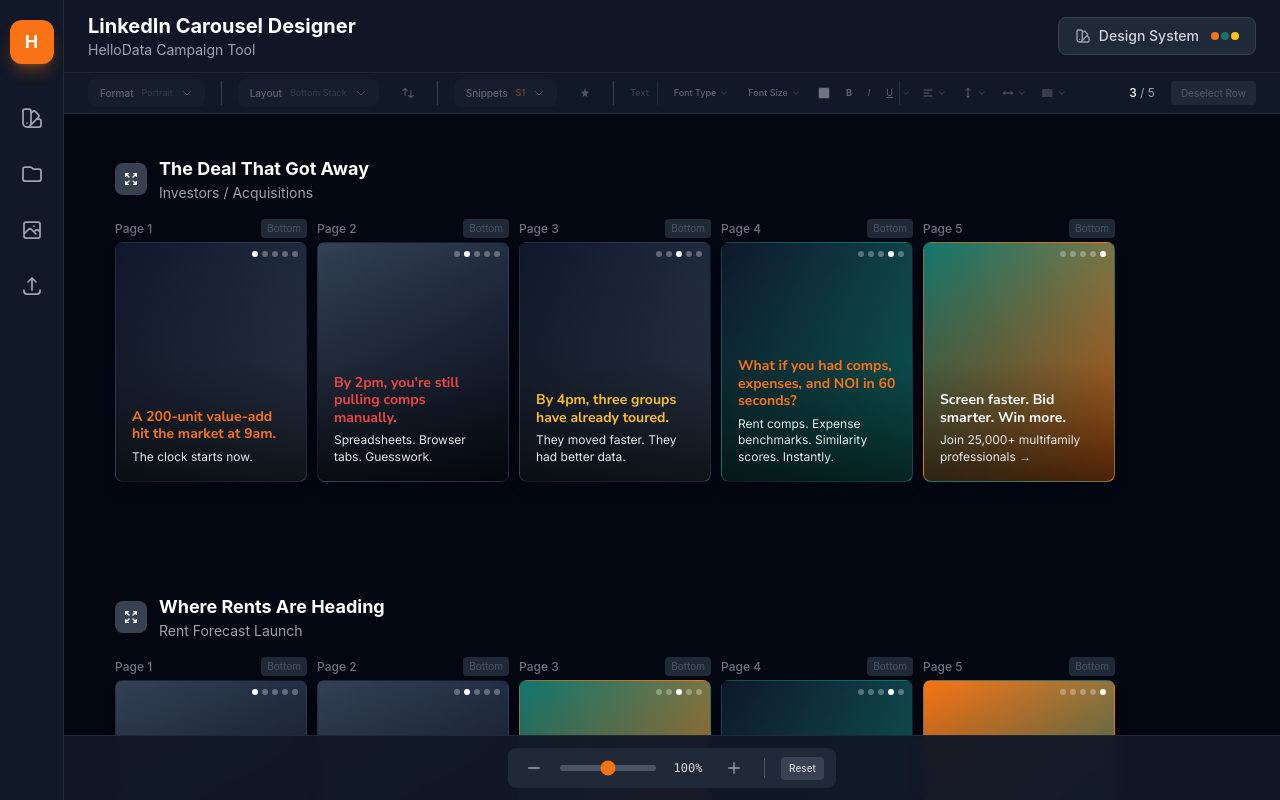
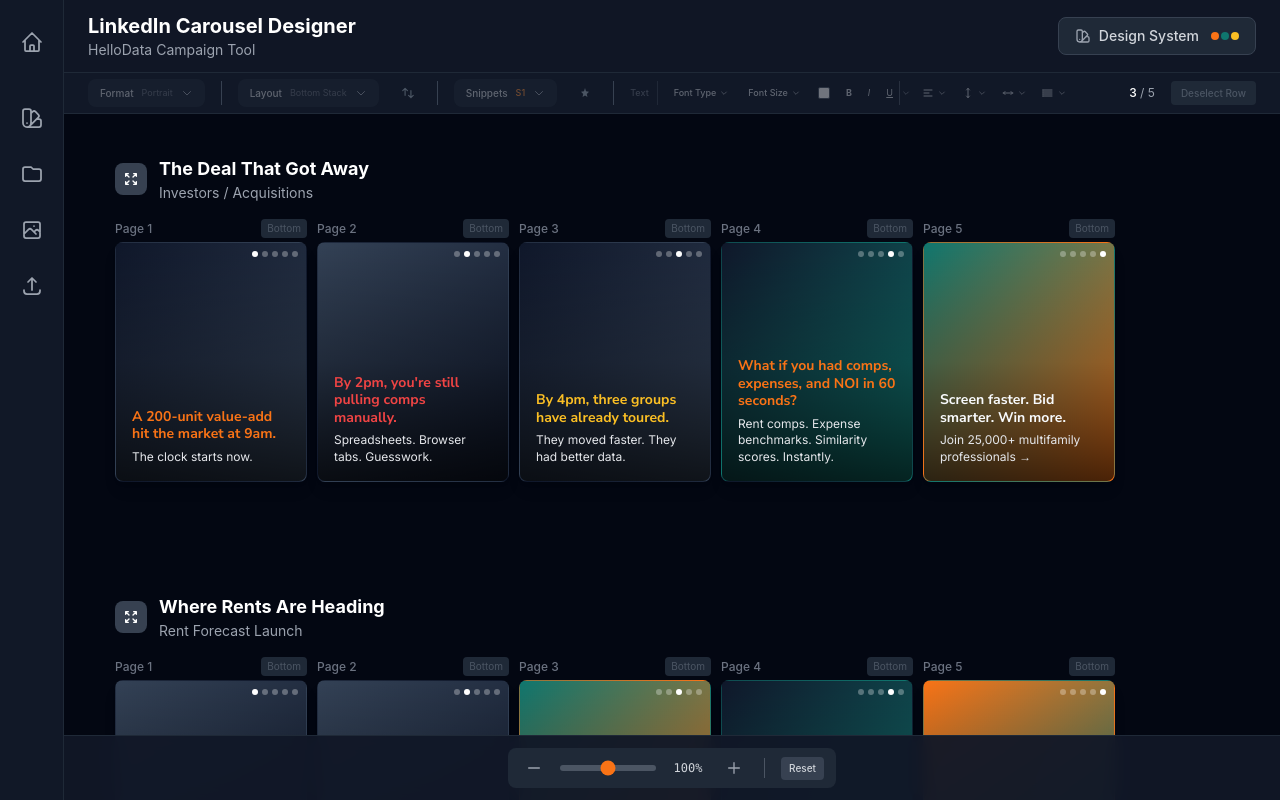
Before and after one commit to goov373/image-builder-HD, a React (Vite) app: page / in a window 1280 px wide. Shown: the top 800 px of the page. Built offline with nearby package versions, Linux system fonts and the light colour scheme.

Commit message:
Change home button to simple home icon without orange fill

```diff
--- a/src/CarouselDesignTool.jsx
+++ b/src/CarouselDesignTool.jsx
@@ -573,11 +573,13 @@ const Sidebar = ({ activePanel, onPanelChange }) => {
 
   return (
     <div className="fixed left-0 top-0 h-full w-16 bg-gray-900 border-r border-gray-800 flex flex-col items-center py-5 z-50">
-      {/* Home/Logo Button - Always Orange */}
+      {/* Home Button */}
       <div className="mb-8">
-        <div className="w-11 h-11 bg-orange-500 rounded-xl flex items-center justify-center shadow-lg shadow-orange-500/30">
-          <span className="text-white font-bold text-lg">H</span>
-        </div>
+        <button className="w-11 h-11 rounded-xl flex items-center justify-center text-gray-400 hover:text-white hover:bg-gray-700 transition-all">
+          <svg className="w-6 h-6" fill="none" stroke="currentColor" viewBox="0 0 24 24">
+            <path strokeLinecap="round" strokeLinejoin="round" strokeWidth={1.75} d="M3 12l2-2m0 0l7-7 7 7M5 10v10a1 1 0 001 1h3m10-11l2 2m-2-2v10a1 1 0 01-1 1h-3m-6 0a1 1 0 001-1v-4a1 1 0 011-1h2a1 1 0 011 1v4a1 1 0 001 1m-6 0h6" />
+          </svg>
+        </button>
       </div>
       {/* Panel Buttons */}
       <div className="flex flex-col gap-3">
```
